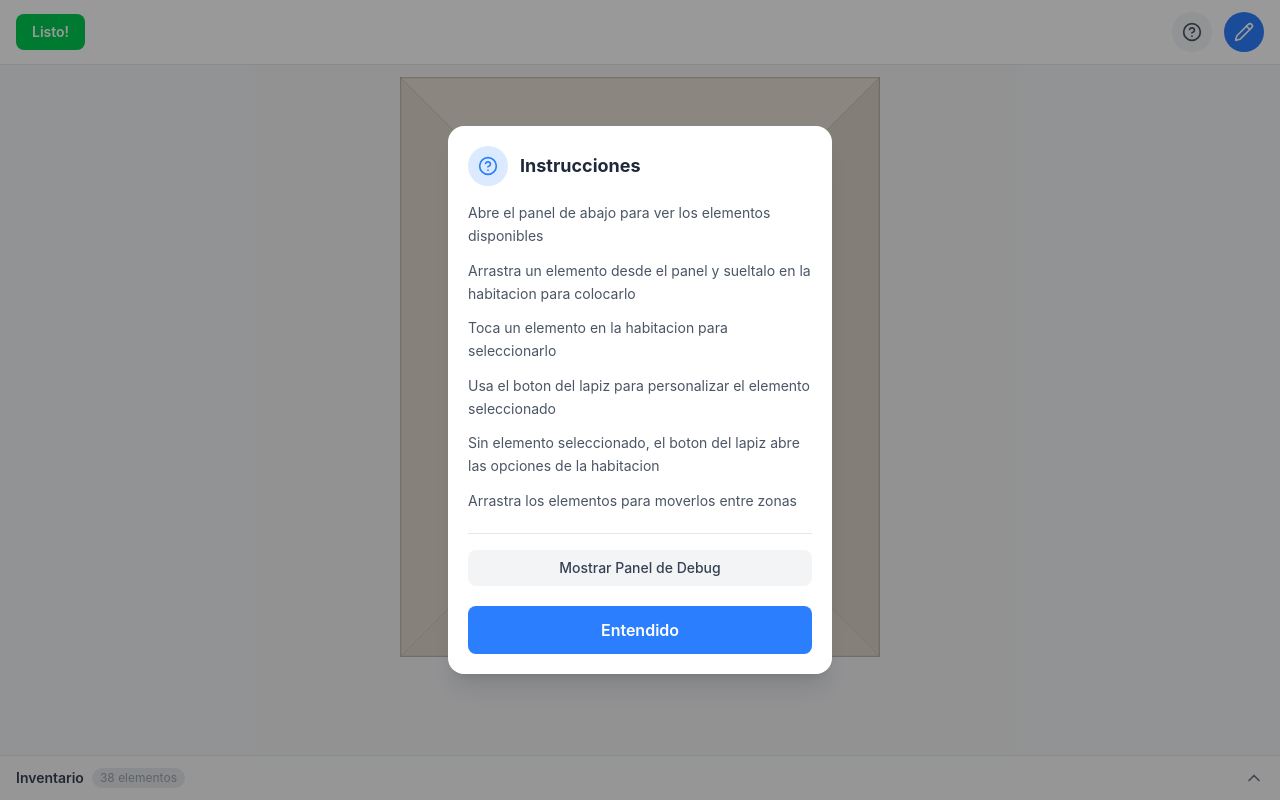
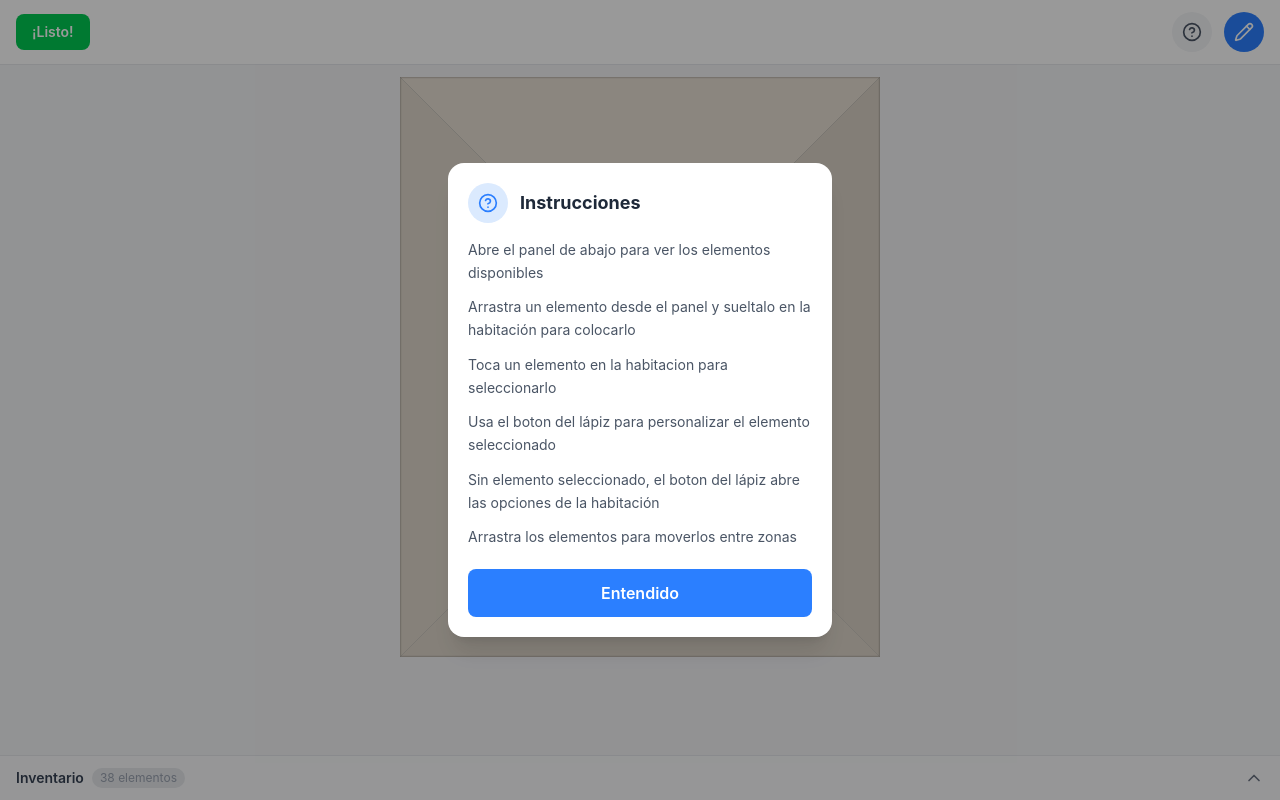
Before and after one commit to Sannnn-Sannnn/bedroom-future-vision-prototype, a React (Vite) app: page / in a window 1280 px wide. Both pictures are taken after a click on the button 1192 px from the left and 32 px from the top of the page. Built offline with nearby package versions, Linux system fonts and the light colour scheme.

Commit message:
feat: update button text and correct UI instructions
Co-authored-by: Bang Santiago <130693505+Sannnn-Sannnn@users.noreply.github.com>

```diff
--- a/src/App.tsx
+++ b/src/App.tsx
@@ -118,7 +118,7 @@ export default function App() {
               : 'bg-green-500 text-white hover:bg-green-600 active:scale-95'
           }`}
         >
-          Listo!
+          ¡Listo!
         </button>
 
         <div className="flex items-center gap-3">
@@ -274,14 +274,15 @@ export default function App() {
             </div>
             <div className="space-y-3 text-sm text-gray-600 leading-relaxed">
               <p>Abre el panel de abajo para ver los elementos disponibles</p>
-              <p>Arrastra un elemento desde el panel y sueltalo en la habitacion para colocarlo</p>
+              <p>Arrastra un elemento desde el panel y sueltalo en la habitación para colocarlo</p>
               <p>Toca un elemento en la habitacion para seleccionarlo</p>
-              <p>Usa el boton del lapiz para personalizar el elemento seleccionado</p>
-              <p>Sin elemento seleccionado, el boton del lapiz abre las opciones de la habitacion</p>
+              <p>Usa el boton del lápiz para personalizar el elemento seleccionado</p>
+              <p>Sin elemento seleccionado, el boton del lápiz abre las opciones de la habitación</p>
               <p>Arrastra los elementos para moverlos entre zonas</p>
             </div>
 
             {/* Debug Panel Toggle */}
+            {/*
             <div className="mt-5 pt-4 border-t border-gray-200">
               <button
                 onClick={() => setDebugOpen(!debugOpen)}
@@ -318,6 +319,7 @@ export default function App() {
                 </div>
               )}
             </div>
+            */}
 
             <button
               onClick={() => { setHelpOpen(false); setDebugOpen(false); }}
```
